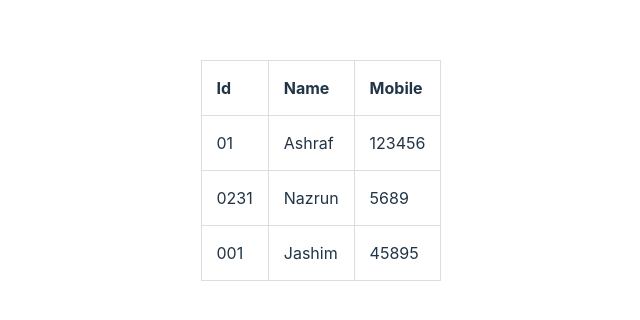
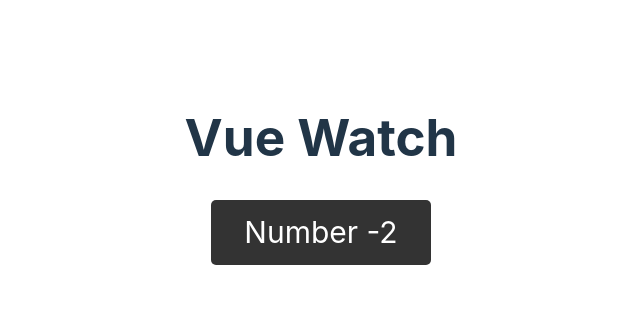
Before and after one commit to ashrafbd1496/Vue-Js-with-Polash, a Vue app: page / in a window 1280 px wide. Shown: the part 230-550 px from the top of the page, without its empty margins (319-959 px from the left). Built offline with nearby package versions, Linux system fonts and the light colour scheme.

Commit message:
simple watch using ref

```diff
--- a/src/App.vue
+++ b/src/App.vue
@@ -1,10 +1,9 @@
 <script setup>
-import { ref } from "vue";
-import LifecycleHook from "./components/LifecycleHook.vue";
+import Watch from "./components/Watch.vue";
 </script>
 <template>
   <div>
-    <LifecycleHook />
+    <Watch />
   </div>
 </template>
 
--- a/src/components/LifecycleHook.vue
+++ b/src/components/LifecycleHook.vue
@@ -12,7 +12,7 @@ function getUsers() {
     },
     {
       id: "0231",
-      name: "Nazrun",
+      name: "Nazrul",
       mobile: "5689",
     },
     {
--- /dev/null
+++ b/src/components/Watch.vue
@@ -0,0 +1,31 @@
+<script setup>
+import { ref, watch } from "vue";
+const number = ref(0);
+setInterval(() => {
+  number.value++;
+  console.log(number);
+}, 3000);
+
+watch(number, (watchValue) => {
+  console.log("Watch Result-", watchValue);
+});
+</script>
+
+<template>
+  <div>
+    <h1>Vue Watch</h1>
+    <div class="result">Number -{{ number }}</div>
+  </div>
+</template>
+
+<style scoped>
+.result {
+  background-color: #333;
+  width: 200px;
+  margin: 0 auto;
+  color: #fff;
+  font-size: 30px;
+  border-radius: 5px;
+  padding: 10px;
+}
+</style>
```
